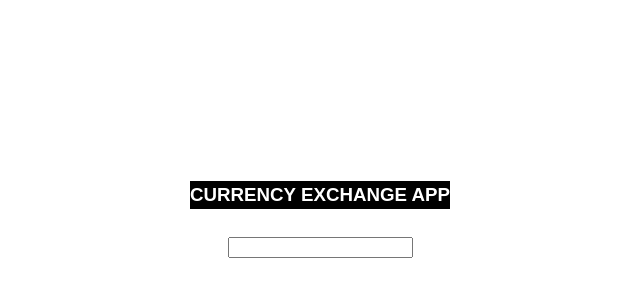
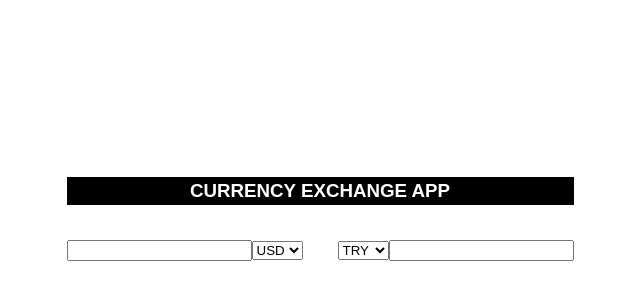
Before and after one commit to isuzmen/ExchangeCurrencyApp, a React (Vite) app: page / in a window 1280 px wide. Shown: the part 180-480 px from the top of the page, without its empty margins (320-960 px from the left). Built offline with nearby package versions, Linux system fonts and the light colour scheme.

Commit message:
Add currency selection dropdowns and arrow icon

```diff
--- a/package.json
+++ b/package.json
@@ -12,7 +12,8 @@
   "dependencies": {
     "axios": "^1.7.7",
     "react": "^18.3.1",
-    "react-dom": "^18.3.1"
+    "react-dom": "^18.3.1",
+    "react-icons": "^5.3.0"
   },
   "devDependencies": {
     "@eslint/js": "^9.13.0",
--- a/src/components/Currency.jsx
+++ b/src/components/Currency.jsx
@@ -1,5 +1,6 @@
 import React, { useState } from 'react';
 import '../css/currency.css';
+import { FaArrowAltCircleRight } from 'react-icons/fa';
 import axios from 'axios';
 
 const BASE_URL = "https://api.freecurrencyapi.com/v1/latest";
@@ -29,6 +30,33 @@ function Currency() {
           type="number"
           className='amount'
         />
+
+        <select
+          onChange={(e) => setFromCurrency(e.target.value)}
+          className='from-currency-option'
+        >
+          <option>USD</option>
+          <option>EUR</option>
+          <option>TRY</option>
+        </select>
+
+        <FaArrowAltCircleRight style={{ fontSize: '25px', color: 'white', marginRight: '10px' }} />
+
+        <select
+          onChange={(e) => setToCurrency(e.target.value)}
+          className='to-currency-option'
+        >
+          <option>TRY</option>
+          <option>USD</option>
+          <option>EUR</option>
+        </select>
+
+        <input
+          value={result}
+          type="number"
+          className='result'
+          readOnly
+        />
       </div>
     </div>
   );
```
Also changed, not shown: 1 other file (tests, documents, lock files or other folders).
